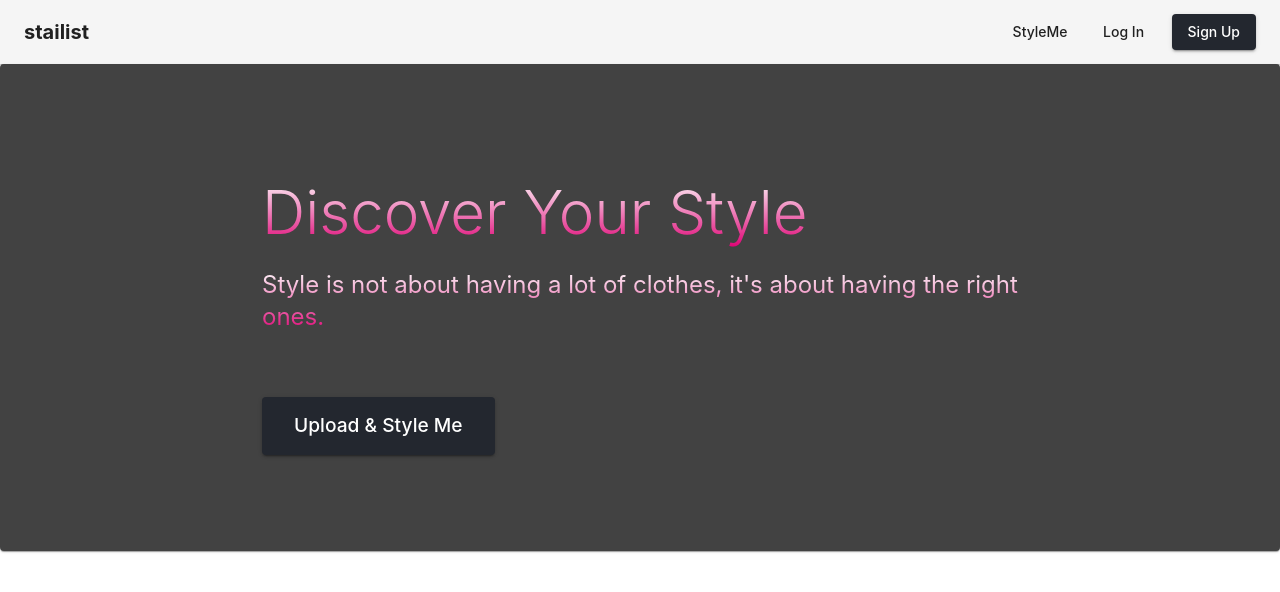
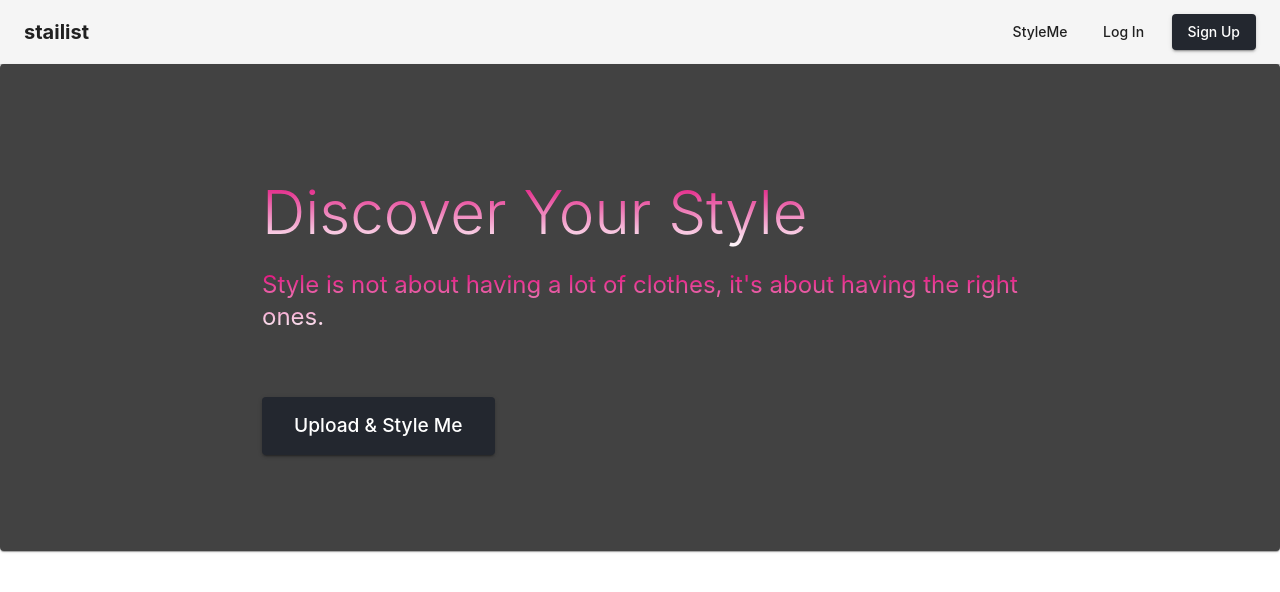
Before and after one commit to giuliovv/stailist, a Next.js app: page / in a window 1280 px wide. Shown: the top 592 px of the page. Built offline with nearby package versions, Linux system fonts and the light colour scheme; what @mui/material-nextjs would draw is missing.

Commit message:
style improvement

```diff
--- a/src/app/page.js
+++ b/src/app/page.js
@@ -42,7 +42,7 @@ const UploadButton = styled(Button)(({ theme }) => ({
 }));
 
 const gradientTextStyle = {
-  background: 'linear-gradient(180deg, #fff, #de0073)',
+  background: 'linear-gradient(0deg, #fff, #de0073)',
   WebkitBackgroundClip: 'text',
   WebkitTextFillColor: 'transparent',
   backgroundClip: 'text',
```
